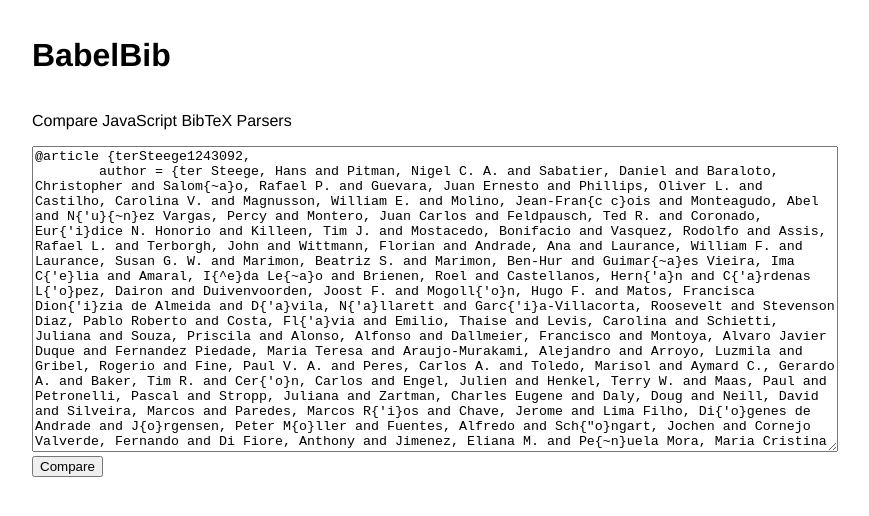
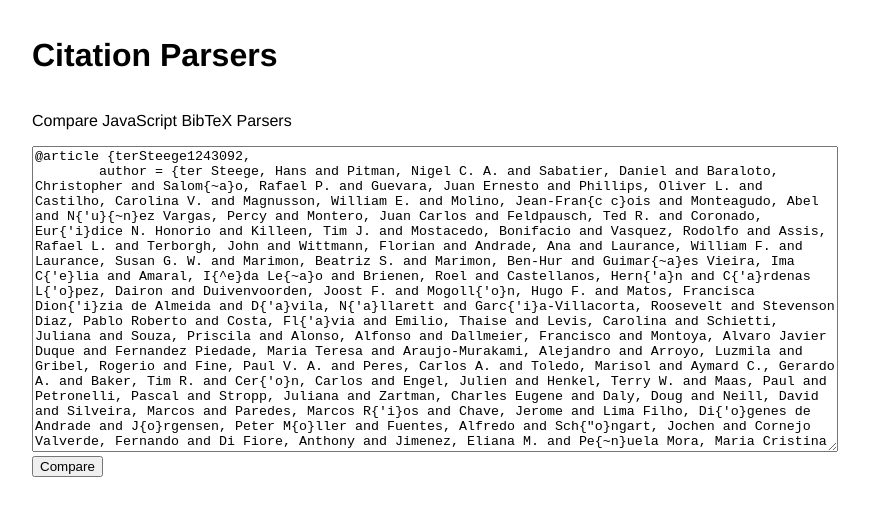
Before and after one commit to hubgit/citation-parsers, a React app: page / in a window 1280 px wide. Shown: the top 516 px of the page, without its empty margins (208-1077 px from the left). Built offline with nearby package versions, Linux system fonts and the light colour scheme.

Commit message:
Revert name

```diff
--- a/now.json
+++ b/now.json
@@ -1,7 +1,7 @@
 {
   "version": 2,
-  "name": "babelbib",
-  "alias": "babelbib",
+  "name": "citation-parsers",
+  "alias": "citation-parsers",
   "builds": [
     {
       "src": "package.json",
--- a/package.json
+++ b/package.json
@@ -1,5 +1,5 @@
 {
-  "name": "babelbib",
+  "name": "citation-parsers",
   "version": "0.1.0",
   "private": true,
   "scripts": {
--- a/src/App.tsx
+++ b/src/App.tsx
@@ -35,7 +35,7 @@
 
   return (
     <div className={'container'}>
-      <h1>BabelBib</h1>
+      <h1>Citation Parsers</h1>
 
       <p>Compare JavaScript BibTeX Parsers</p>
 
--- a/webpack.config.js
+++ b/webpack.config.js
@@ -1,7 +1,7 @@
 const { CleanWebpackPlugin } = require('clean-webpack-plugin')
 const HtmlWebpackPlugin = require('html-webpack-plugin')
 
-const title = 'BabelBib' // EDIT THIS
+const title = 'Citation Parsers' // EDIT THIS
 
 module.exports = {
   module: {
```
